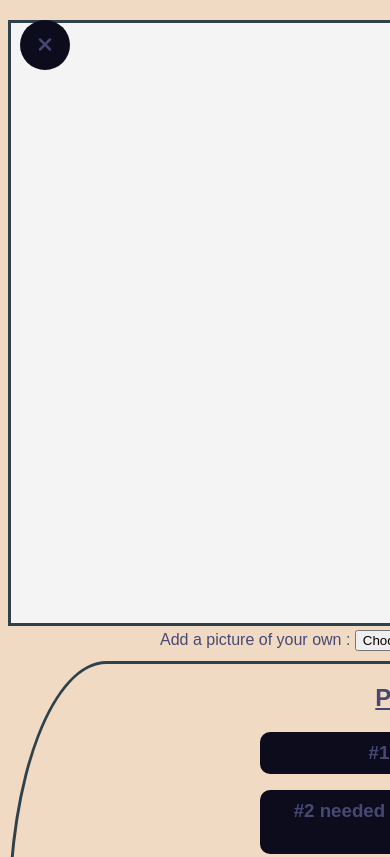
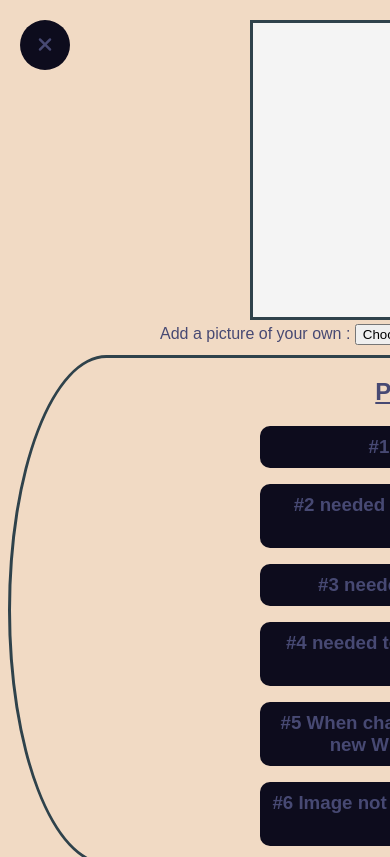
Before and after one commit to Pyroheart/Site_perso, a plain HTML site: page Site_perso/menu/Puzzle_Game/PuzzleGame.html in a window 390 px wide. Shown: the top 857 px of the page. Drawn offline with nearby package versions, Linux system fonts and the light colour scheme.

Commit message:
Update PuzzleGame.css
Adding media queries for the canvas

```diff
--- a/Site_perso/menu/Puzzle_Game/PuzzleGame.css
+++ b/Site_perso/menu/Puzzle_Game/PuzzleGame.css
@@ -86,3 +86,25 @@ h2 {
 .problemTitle:hover {
     background-color: var(--main-btn-hover-color);
 }
+
+/* Styles for the canvas */
+#canvas {
+    width: 1000px;
+    height: 600px;
+  }
+
+  /* Media query for mobile devices */
+  @media only screen and (max-width: 800px) {
+    #canvas {
+      width: 750px;
+      height: 450px;
+    }
+  }
+
+  /* Media query for mobile devices */
+  @media only screen and (max-width: 500px) {
+    #canvas {
+      width: 500px;
+      height: 300px;
+    }
+  }
```
